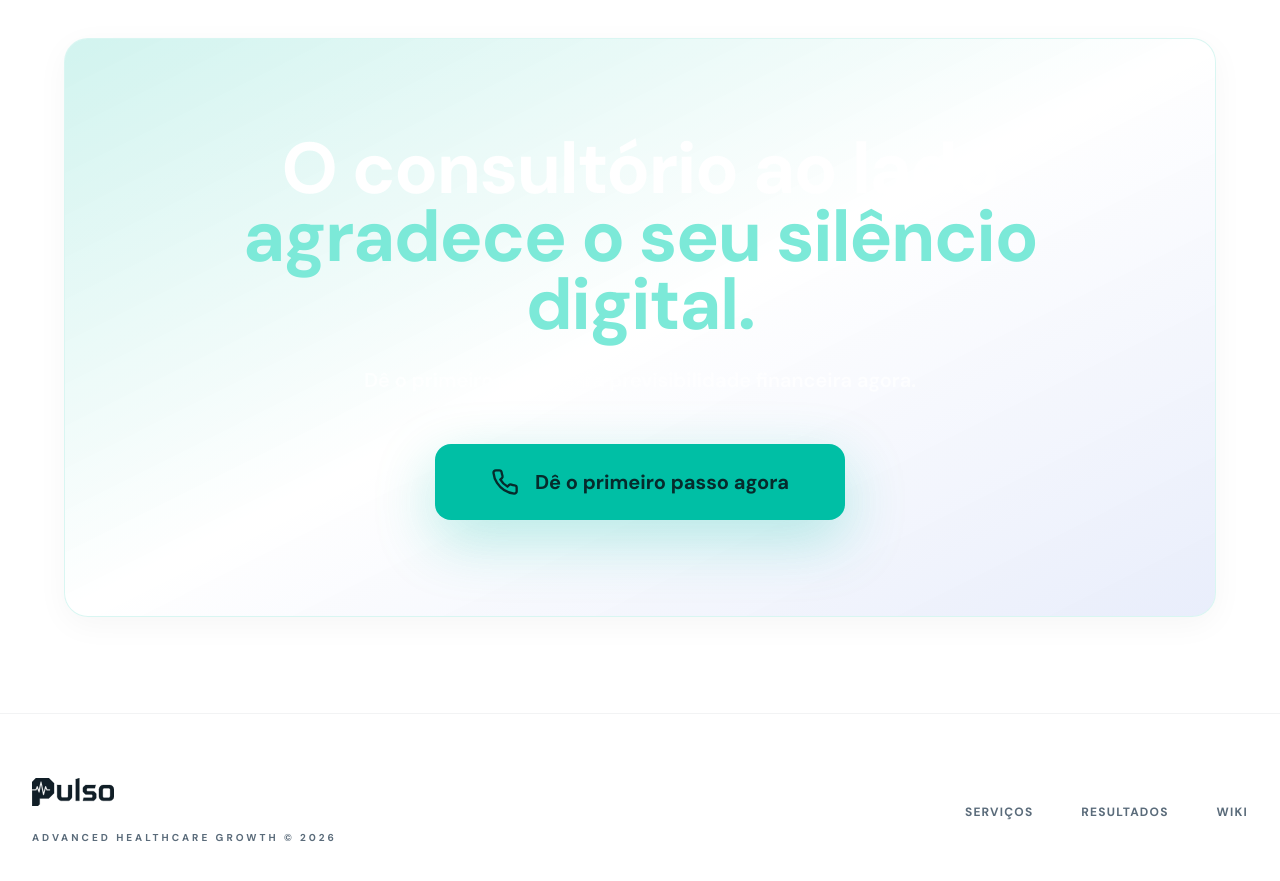
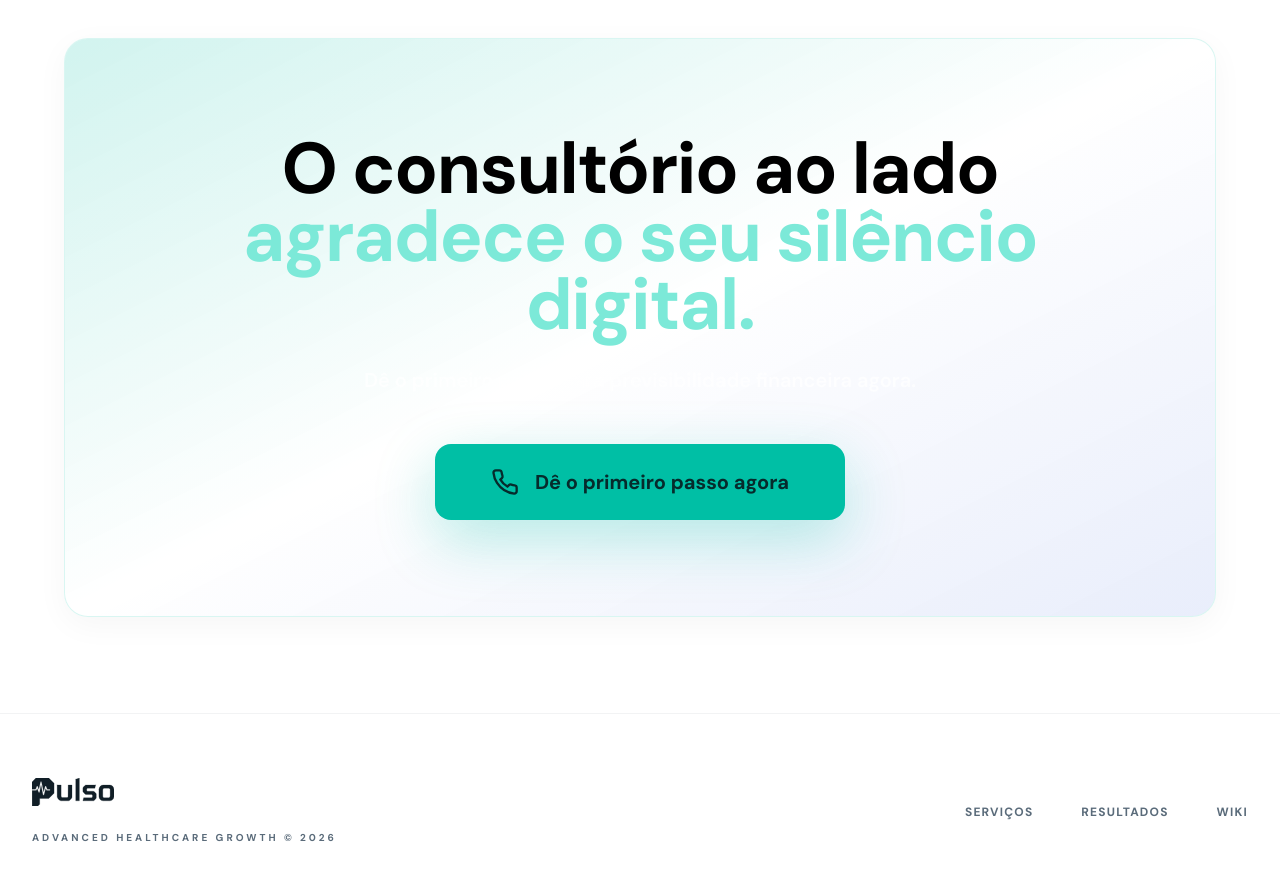
Before and after one commit to oguidomingos/pulso-landing, a React (Vite) app: page / in a window 1280 px wide. Shown: the part 6980-7861 px from the top of the page. Built offline with nearby package versions, Linux system fonts and the light colour scheme.

Commit message:
style: update final CTA heading color

```diff
--- a/src/App.jsx
+++ b/src/App.jsx
@@ -646,7 +646,7 @@ function CTA() {
     <section className="py-24 px-6 sm:px-8 relative">
       <div className="max-w-6xl mx-auto glass-card p-16 sm:p-24 text-center relative overflow-hidden bg-[#0D1B2A] border-none shadow-3xl">
         <div className="absolute inset-0 bg-gradient-to-br from-[#00BFA5]/18 via-transparent to-[#1D4ED8]/10 pointer-events-none" />
-        <h2 className="text-4xl sm:text-6xl lg:text-7xl font-black text-white leading-[0.95] tracking-tighter mb-6 relative z-10">
+        <h2 className="text-4xl sm:text-6xl lg:text-7xl font-black text-black leading-[0.95] tracking-tighter mb-6 relative z-10">
           O consultório ao lado
           <br />
           <span className="text-[#7CE9D8]">agradece o seu silêncio digital.</span>
```
